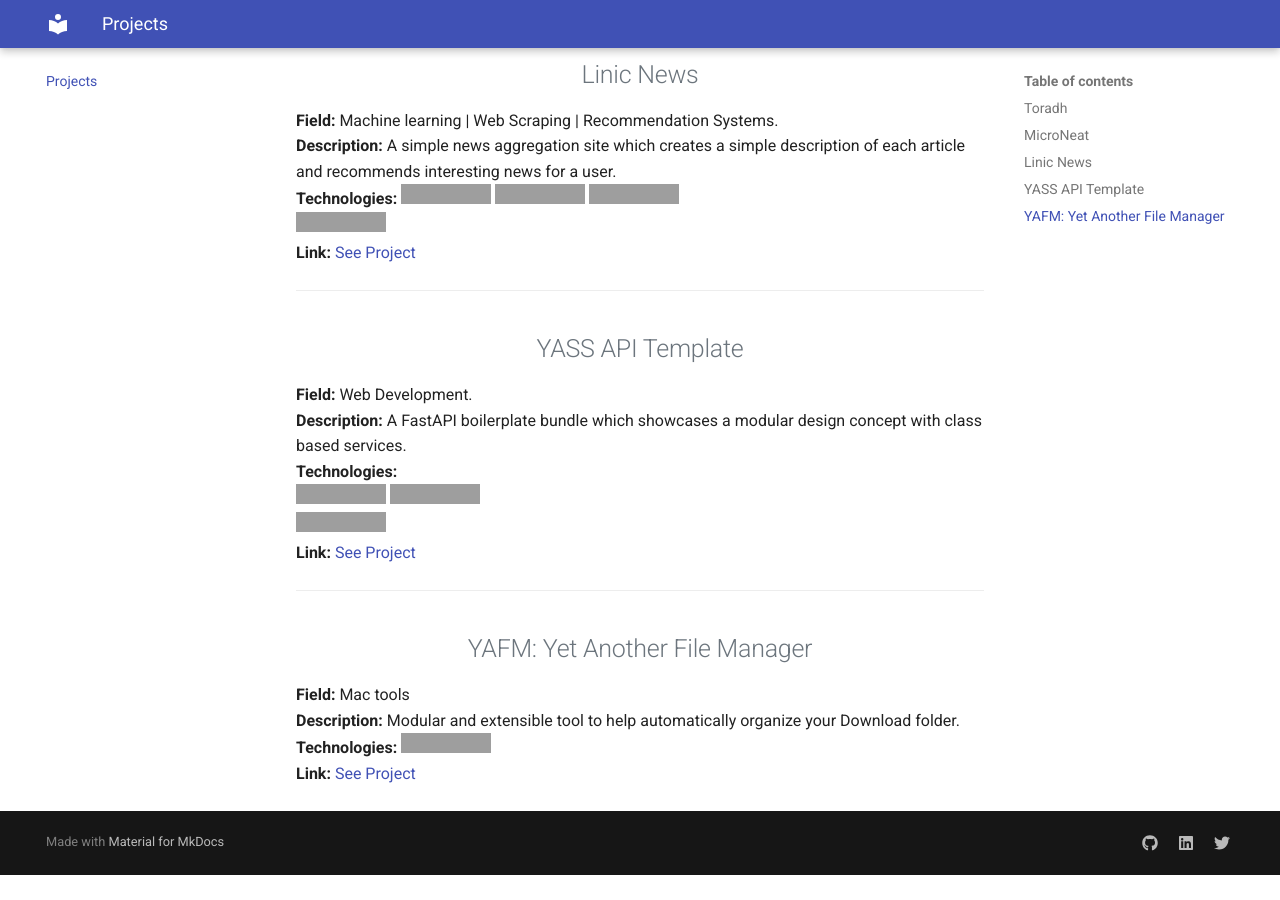
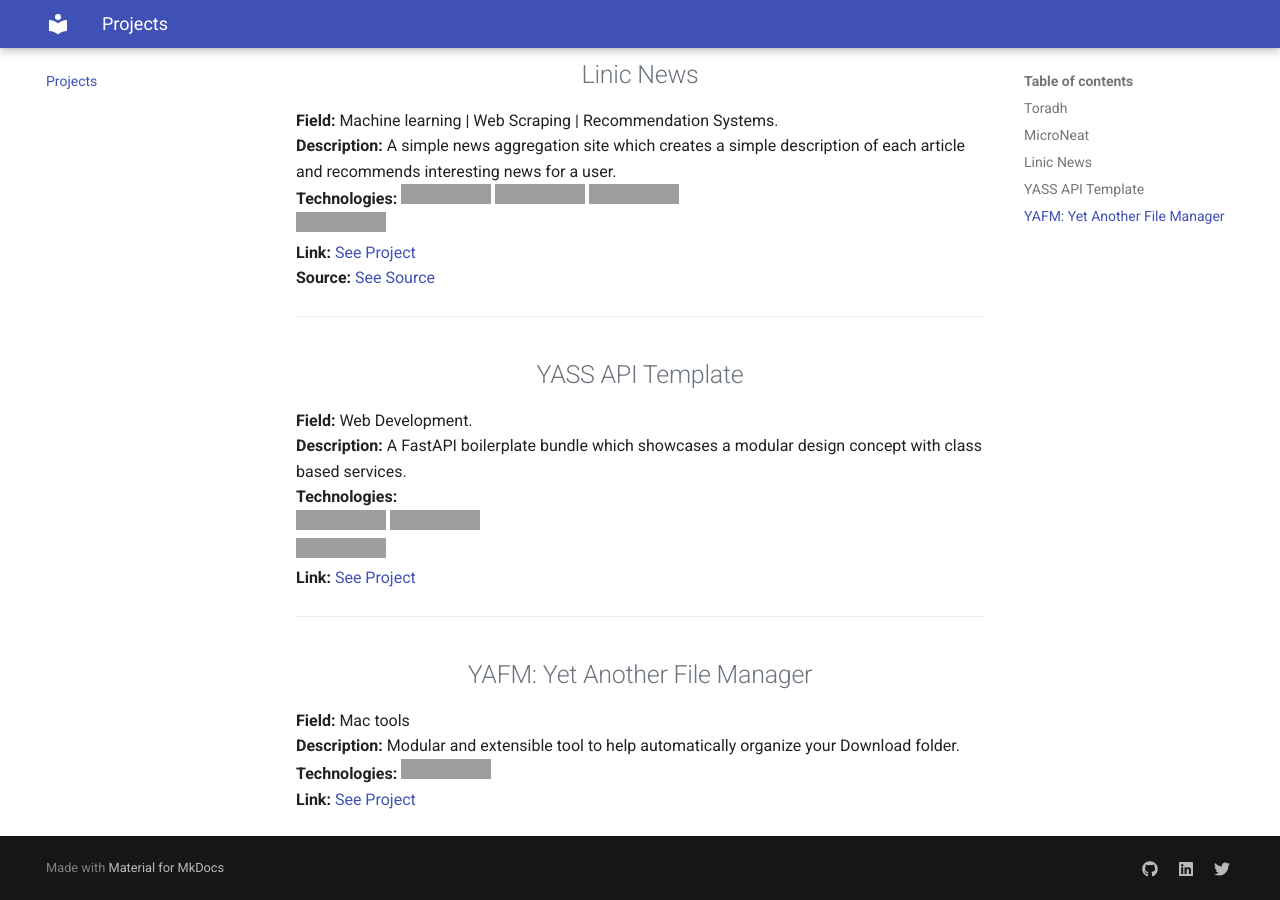
Before and after one commit to levensworth/levensworth.github.io, an MkDocs documentation site: the page built from docs/projects.md, in a window 1280 px wide and 900 px high, scrolled down 727 px, cut to the strip 0-900 px from the top of the window. Built offline with MkDocs 1.6.1 and Material for MkDocs 9.7.7, drawn with Linux system fonts in a browser that asks for light colours; comment, search, counter and statistics services are not loaded; before the commit the page ends 1602 px from its top, so only the background shows below that; grey boxes are pictures that could not be loaded.

Commit message:
[ADD] link to linic

```diff
--- a/docs/projects.md
+++ b/docs/projects.md
@@ -26,7 +26,8 @@
 ![Transformers](https://img.shields.io/badge/transformers-blue)
 ![FastAPI](https://img.shields.io/badge/FastAPI-005571?style=for-the-badge&logo=fastapi&logoColor=white&style=flat-square)
 ![React](https://shields.io/badge/react-black?logo=react&style=flat-square)
-**Link:** [See Project](https://github.com/levensworth/linic-news)
+**Link:** [See Project](https://www.linic.io)
+**Source:** [See Source](https://github.com/levensworth/linic-news)
 
 ---
 
```
